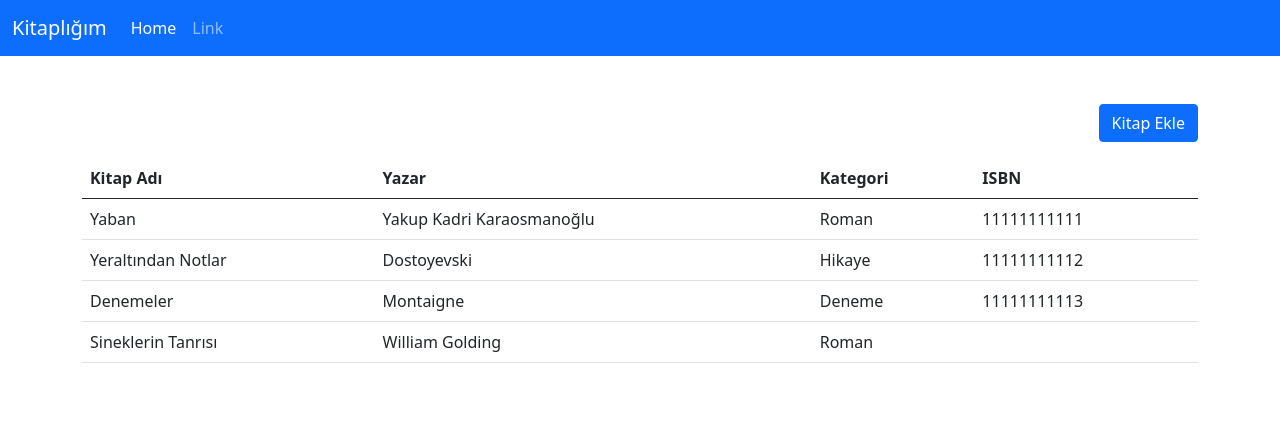
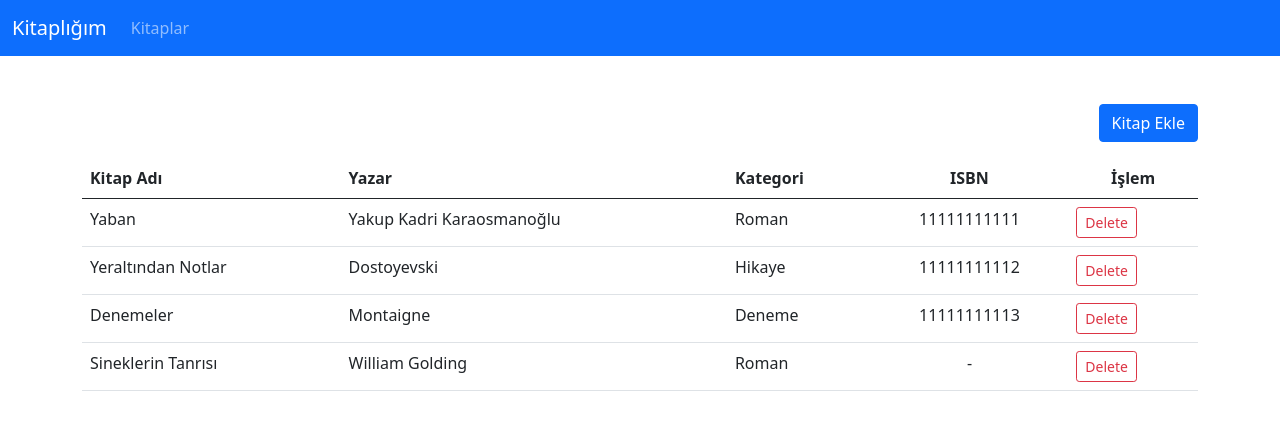
Before and after one commit to emreharman/3-sezon-haftasonu-react-library, a React (Create React App) app: page / in a window 1280 px wide. Shown: the top 430 px of the page. Built offline with nearby package versions, Linux system fonts and the light colour scheme; data requests are answered from the project's data file.

Commit message:
edit Header&delete book

```diff
--- a/src/components/Header.js
+++ b/src/components/Header.js
@@ -1,12 +1,13 @@
 import React from "react";
+import { Link } from "react-router-dom";
 
 const Header = (props) => {
   return (
     <nav className="navbar navbar-expand-lg navbar-dark bg-primary">
       <div className="container-fluid">
-        <a className="navbar-brand" href="#">
+        <Link className="navbar-brand" to="/">
           Kitaplığım
-        </a>
+        </Link>
         <button
           className="navbar-toggler"
           type="button"
@@ -21,14 +22,9 @@ const Header = (props) => {
         <div className="collapse navbar-collapse" id="navbarSupportedContent">
           <ul className="navbar-nav me-auto mb-2 mb-lg-0">
             <li className="nav-item">
-              <a className="nav-link active" href="#">
-                Home
-              </a>
-            </li>
-            <li className="nav-item">
-              <a className="nav-link" href="#">
-                Link
-              </a>
+              <Link className="nav-link" to="/">
+                Kitaplar
+              </Link>
             </li>
           </ul>
         </div>
--- a/src/components/ListBooks.js
+++ b/src/components/ListBooks.js
@@ -6,6 +6,7 @@ import Loading from "./Loading";
 const ListBooks = (props) => {
   const [books, setBooks] = useState(null);
   const [categories, setCategories] = useState(null);
+  const [didUpdate, setDidUpdate] = useState(false);
   useEffect(() => {
     axios
       .get("http://localhost:3004/books")
@@ -20,7 +21,17 @@ const ListBooks = (props) => {
           .catch((err) => console.log("categories err", err));
       })
       .catch((err) => console.log("books err", err));
-  }, []);
+  }, [didUpdate]);
+  const kitapSil = (id) => {
+    console.log(`http://localhost:3004/books/${id}`);
+    axios
+      .delete(`http://localhost:3004/books/${id}`)
+      .then((res) => {
+        console.log("delete res", res);
+        setDidUpdate(!didUpdate);
+      })
+      .catch((err) => console.log(err));
+  };
   if (books === null || categories === null) {
     return <Loading />;
   }
@@ -37,7 +48,12 @@ const ListBooks = (props) => {
             <th scope="col">Kitap Adı</th>
             <th scope="col">Yazar</th>
             <th scope="col">Kategori</th>
-            <th scope="col">ISBN</th>
+            <th className="text-center" scope="col">
+              ISBN
+            </th>
+            <th className="text-center" scope="col">
+              İşlem
+            </th>
           </tr>
         </thead>
         <tbody>
@@ -50,7 +66,20 @@ const ListBooks = (props) => {
                 <td>{book.name}</td>
                 <td>{book.author}</td>
                 <td>{category.name}</td>
-                <td>{book.isbn}</td>
+                <td className="text-center">
+                  {book.isbn === "" ? "-" : book.isbn}
+                </td>
+                <td>
+                  <div className="btn-group" role="group">
+                    <button
+                      type="button"
+                      className="btn btn-outline-danger btn-sm"
+                      onClick={() => kitapSil(book.id)}
+                    >
+                      Delete
+                    </button>
+                  </div>
+                </td>
               </tr>
             );
           })}
```
